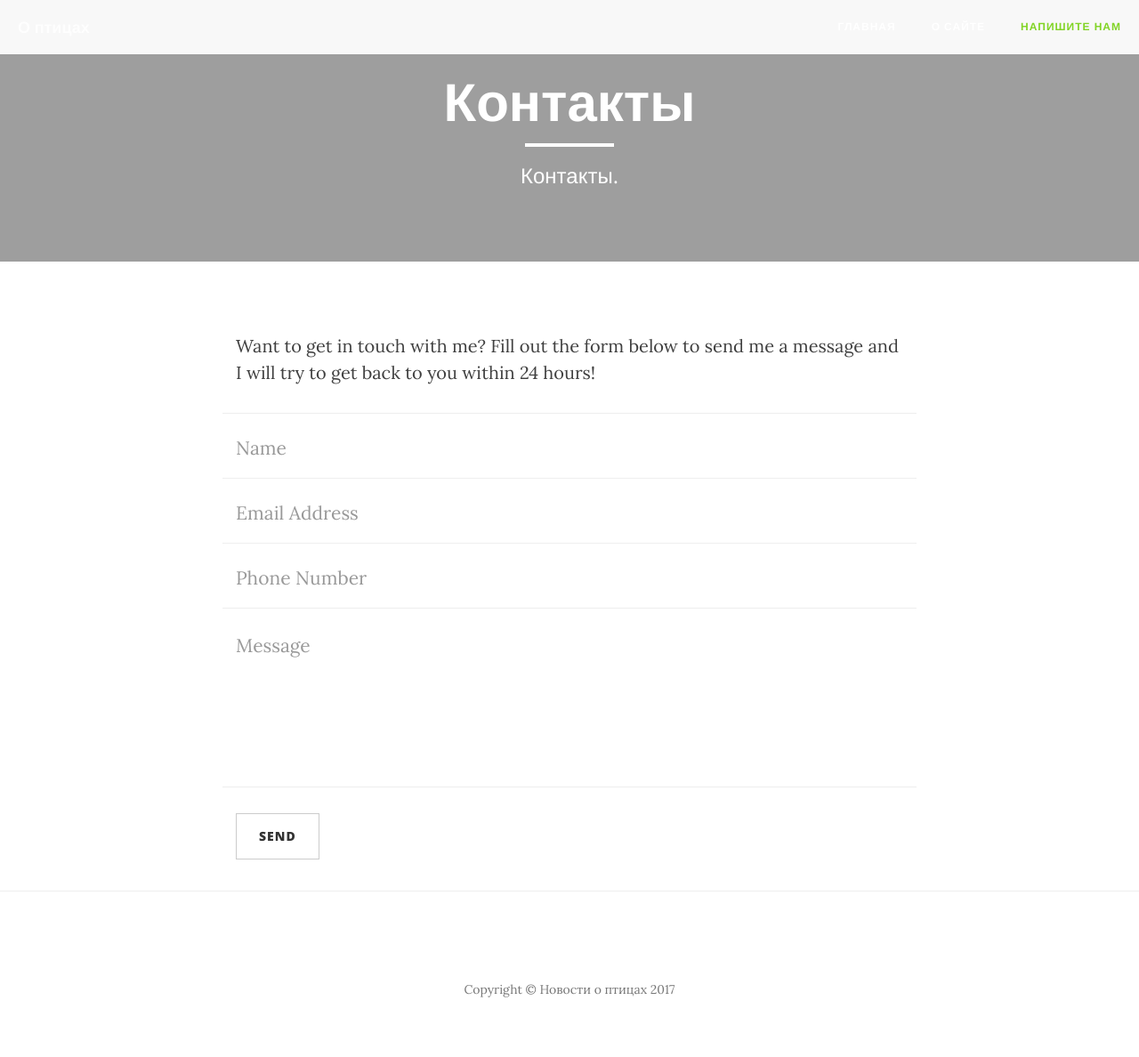
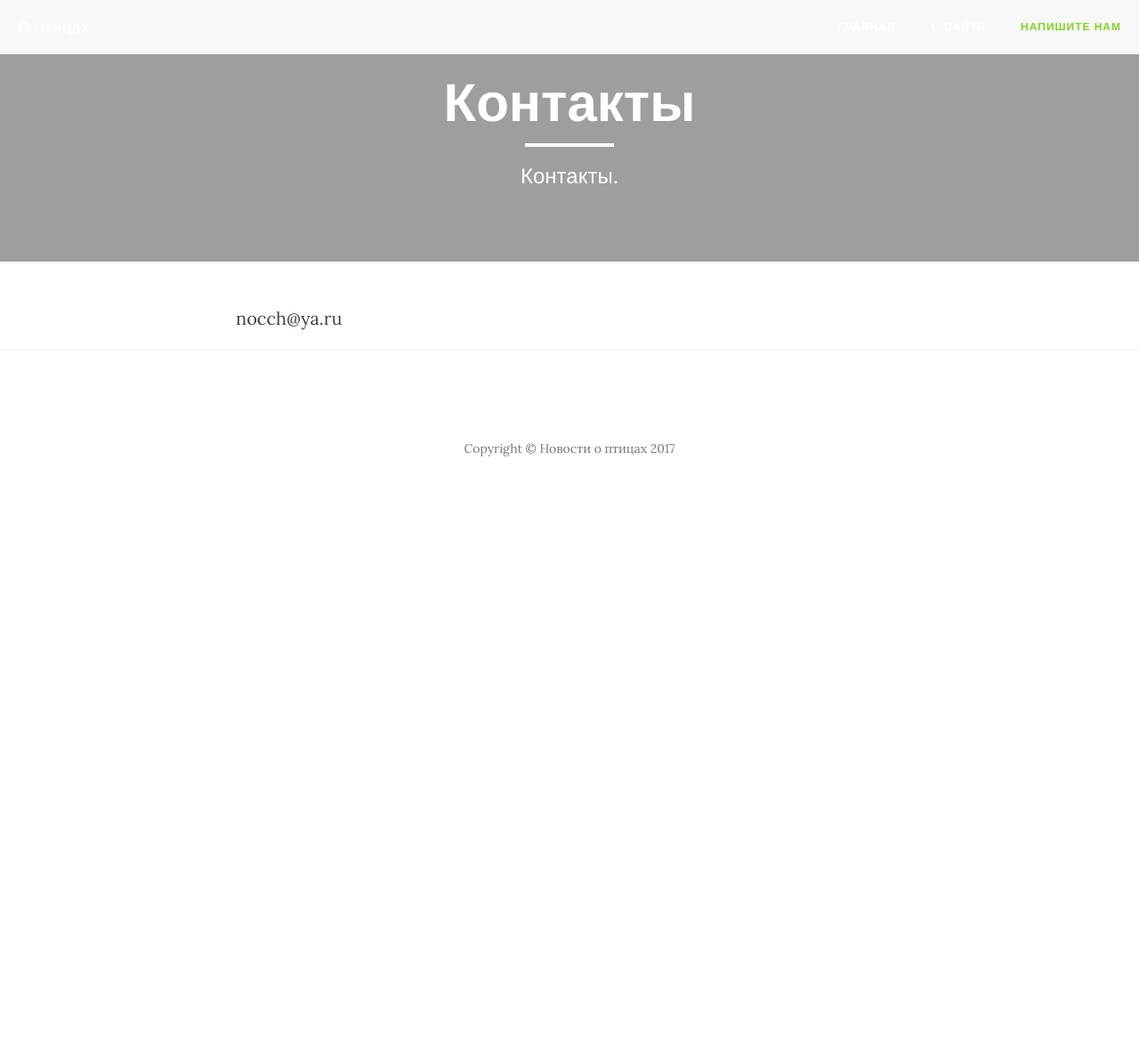
Before and after one commit to nocch/birdnews.lndg.ru, a Jekyll site: the page built from contact.html, in a window 1280 px wide. Shown: the whole page at 89% size. Built offline with Jekyll 4.4.1, drawn with Linux system fonts in a browser that asks for light colours; nearby versions of some CDN libraries; Markdown is read by kramdown in place of the engine named in the settings; after the commit the page ends 900 px from its top, so only the background shows below that.

Commit message:
contacts page

```diff
--- a/contact.html
+++ b/contact.html
@@ -12,11 +12,9 @@ order: 3
 <div class="container">
     <div class="row">
         <div class="col-lg-8 col-lg-offset-2 col-md-10 col-md-offset-1">
-            <p>Want to get in touch with me? Fill out the form below to send me a message and I will try to get back to you within 24 hours!</p>
-            <!-- Contact Form - Enter your email address on line 19 of the mail/contact_me.php file to make this form work. -->
-            <!-- WARNING: Some web hosts do not allow emails to be sent through forms to common mail hosts like Gmail or Yahoo. It's recommended that you use a private domain email address! -->
-            <!-- NOTE: To use the contact form, your site must be on a live web host with PHP! The form will not work locally! -->
-            <form name="sentMessage" id="contactForm" novalidate>
+
+
+            <!--<form name="sentMessage" id="contactForm" novalidate>
                 <div class="row control-group">
                     <div class="form-group col-xs-12 floating-label-form-group controls">
                         <label>Name</label>
@@ -53,7 +51,8 @@ order: 3
                         <button type="submit" class="btn btn-default">Send</button>
                     </div>
                 </div>
-            </form>
+            </form>-->
+            nocch@ya.ru
         </div>
     </div>
 </div>
```
Also changed, not shown: 4 other files.
